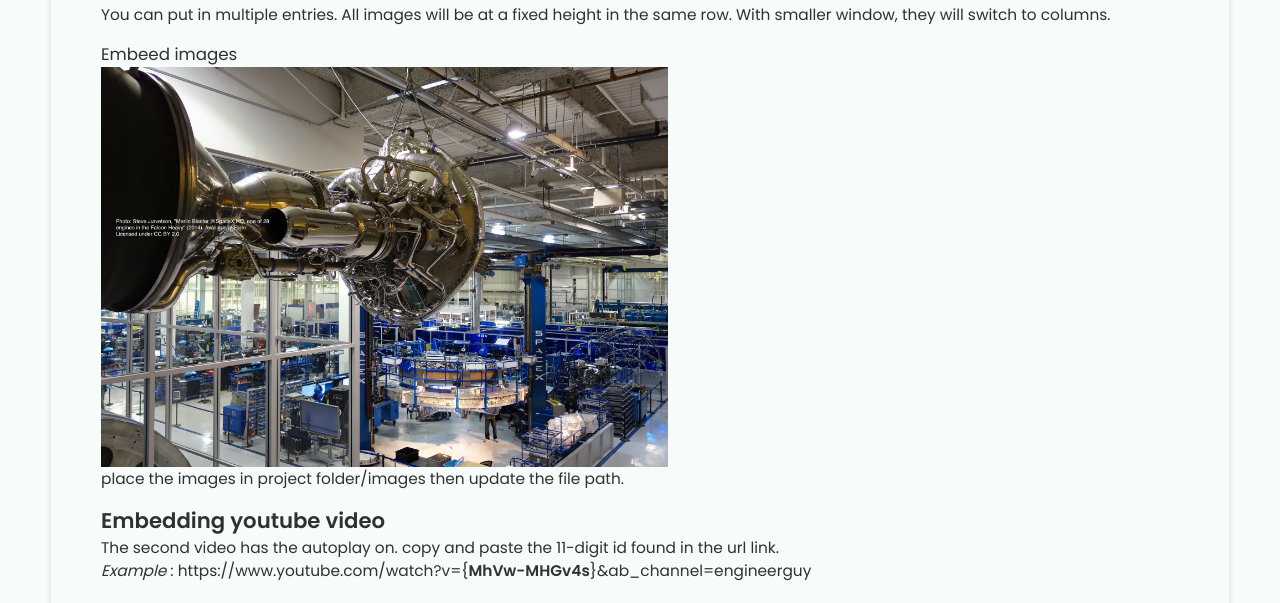
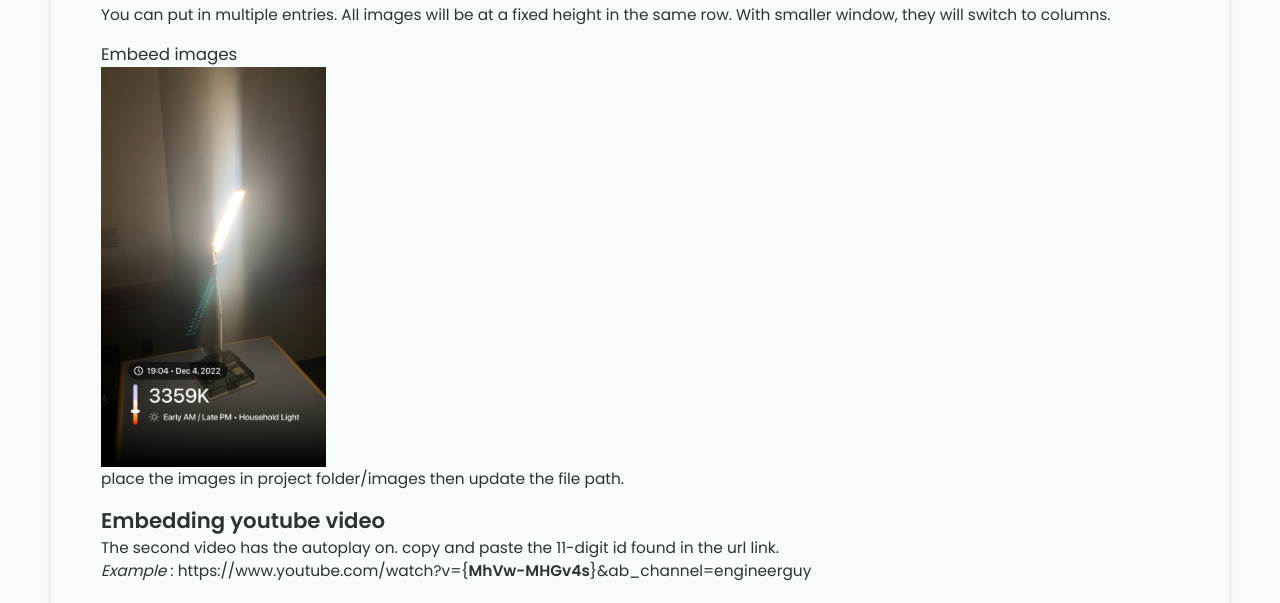
Before and after one commit to maggiedriggs/maggiedriggs.github.io, a Jekyll site: the page built from _projects/demo-project/index.md, in a window 1280 px wide. Shown: the part 1367-1970 px from the top of the page. Built offline with Jekyll 4.4.1, drawn with Linux system fonts in a browser that asks for light colours; grey boxes are pictures that could not be loaded.

Commit message:
Update index.md

```diff
--- a/_projects/demo-project/index.md
+++ b/_projects/demo-project/index.md
@@ -31,7 +31,7 @@ Hello here are results
 You can put in multiple entries. All images will be at a fixed height in the same row. With smaller window, they will switch to columns.
 
 ### Embeed images
-{% include image-gallery.html images="project2.jpg" height="400" %}
+{% include image-gallery.html images="210Planning.JPG" height="400" %}
 place the images in project folder/images then update the file path.
 
 
```
